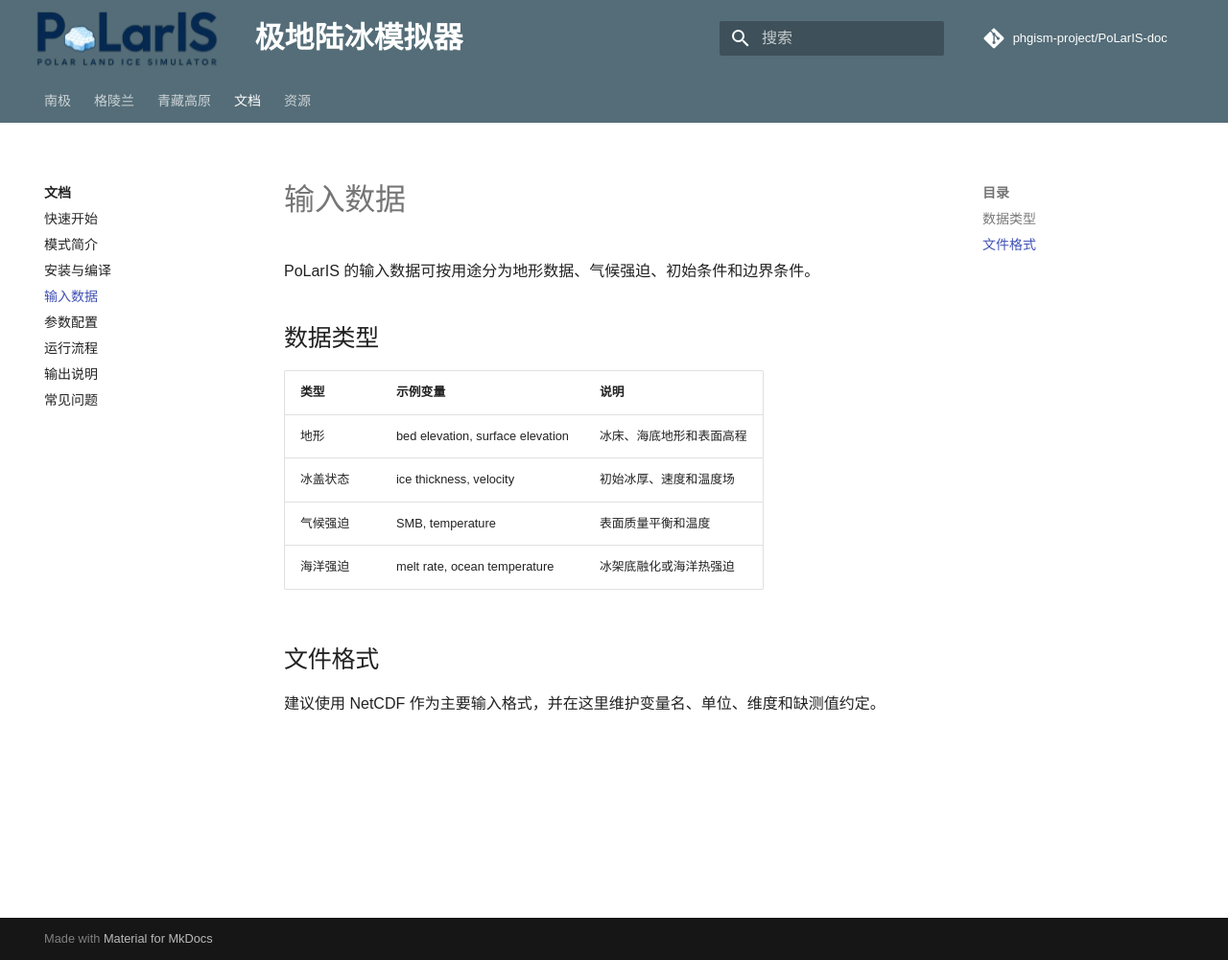
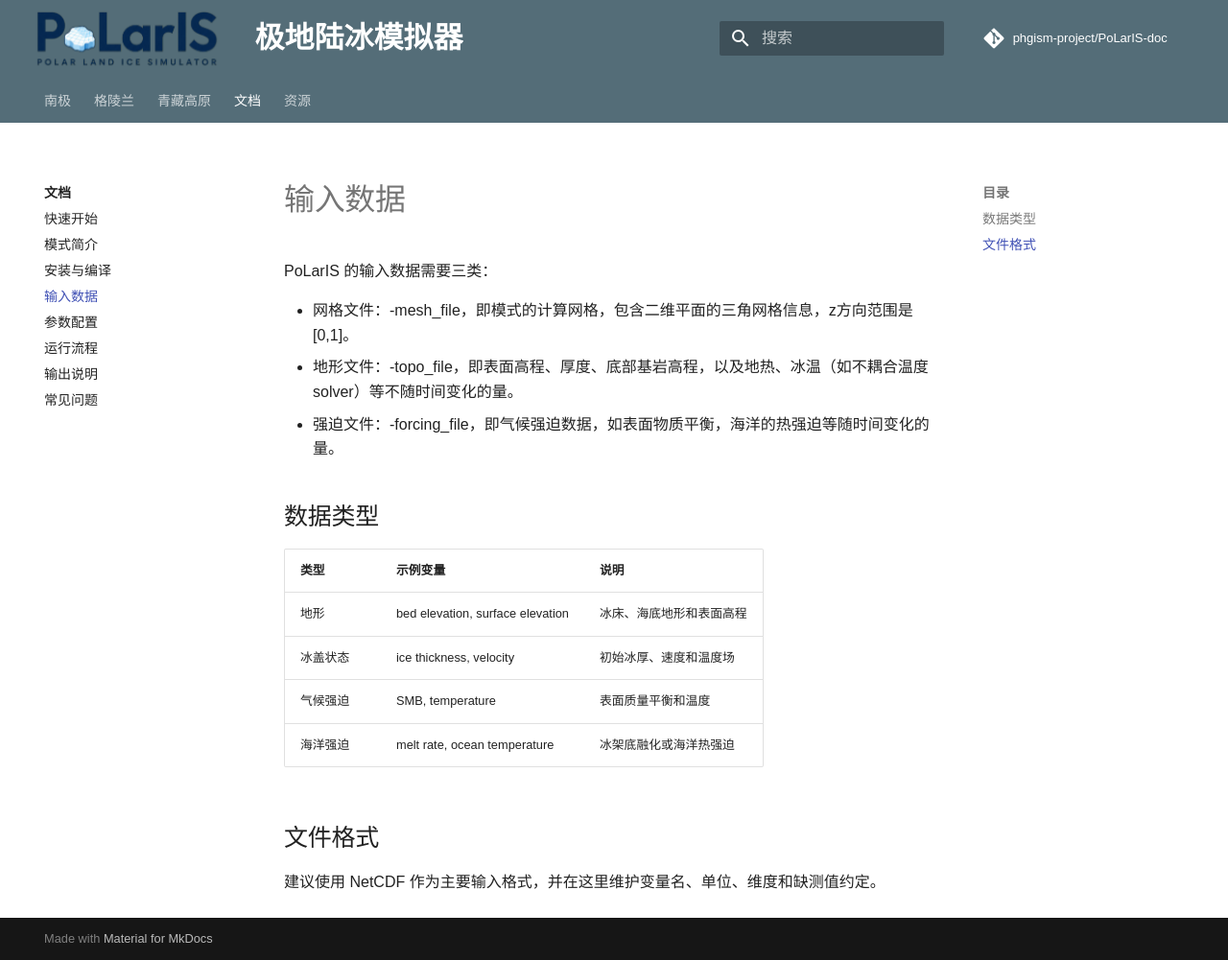
Before and after one commit to phgism-project/PoLarIS-doc, an MkDocs documentation site: the page built from docs/manual/input-data.md, in a window 1280 px wide and 1001 px high. Shown: the whole window at 96% size. Built offline with MkDocs 1.6.1 and Material for MkDocs 9.7.7, drawn with Linux system fonts in a browser that asks for light colours; comment, search, counter and statistics services are not loaded.

Commit message:
update input-data

```diff
--- a/docs/manual/input-data.md
+++ b/docs/manual/input-data.md
@@ -1,6 +1,10 @@
 # 输入数据
 
-PoLarIS 的输入数据可按用途分为地形数据、气候强迫、初始条件和边界条件。
+PoLarIS 的输入数据需要三类：
+
+- 网格文件：-mesh_file，即模式的计算网格，包含二维平面的三角网格信息，z方向范围是[0,1]。
+- 地形文件：-topo_file，即表面高程、厚度、底部基岩高程，以及地热、冰温（如不耦合温度solver）等不随时间变化的量。
+- 强迫文件：-forcing_file，即气候强迫数据，如表面物质平衡，海洋的热强迫等随时间变化的量。
 
 ## 数据类型
 
```
